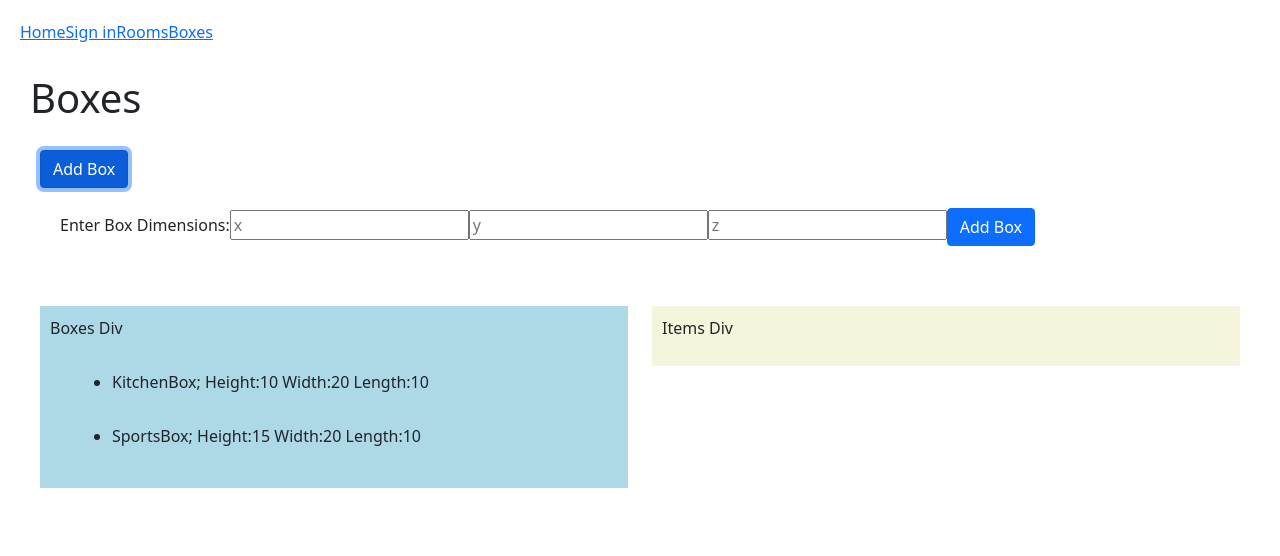
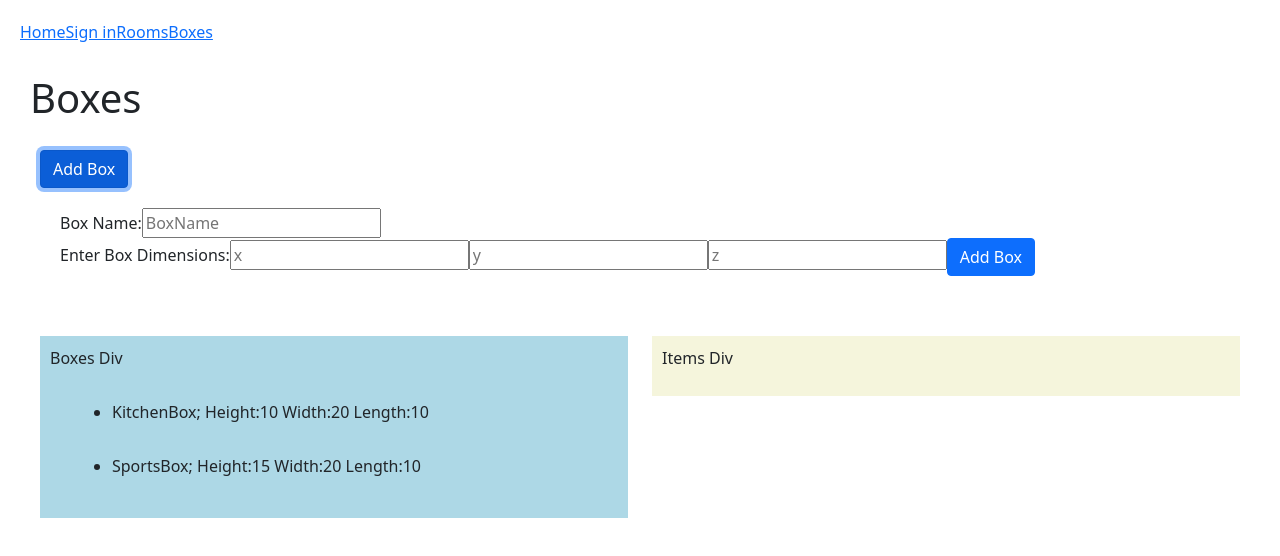
Before and after one commit to Inyoungk10/COMP4956Project_Client, a React (Create React App) app in the folder front-end/client-front-end/: page /boxes in a window 1280 px wide. Both pictures are taken after a click on the button "Add Box". Shown: the top 556 px of the page. Built offline with nearby package versions, Linux system fonts and the light colour scheme.

Commit message:
add name label when adding box, added in db connection

```diff
--- a/front-end/client-front-end/src/components/Boxes.js
+++ b/front-end/client-front-end/src/components/Boxes.js
@@ -1,7 +1,7 @@
 import 'bootstrap/dist/css/bootstrap.css';
 import React from 'react';
 import {Container, Button, Col, Row,
-    Modal, ModalBody, ModalHeader, ModalFooter, ModalTitle} from 'react-bootstrap';
+   } from 'react-bootstrap';
 import './style/Boxes.css';
 import ReactDOM from 'react-dom'
 
@@ -39,6 +39,9 @@ const Boxes = () => {
         const addBoxDiv = (
             <div>
                     <form>
+                    <label>Box Name:
+                    <input type="text" placeholder="BoxName"/>
+                    </label>
                     <label>Enter Box Dimensions:
                     <input type="text" placeholder="x"/>
                     <input type="text"  placeholder="y"/>
```
Also changed, not shown: 2 other files (tests, documents, lock files or other folders).
